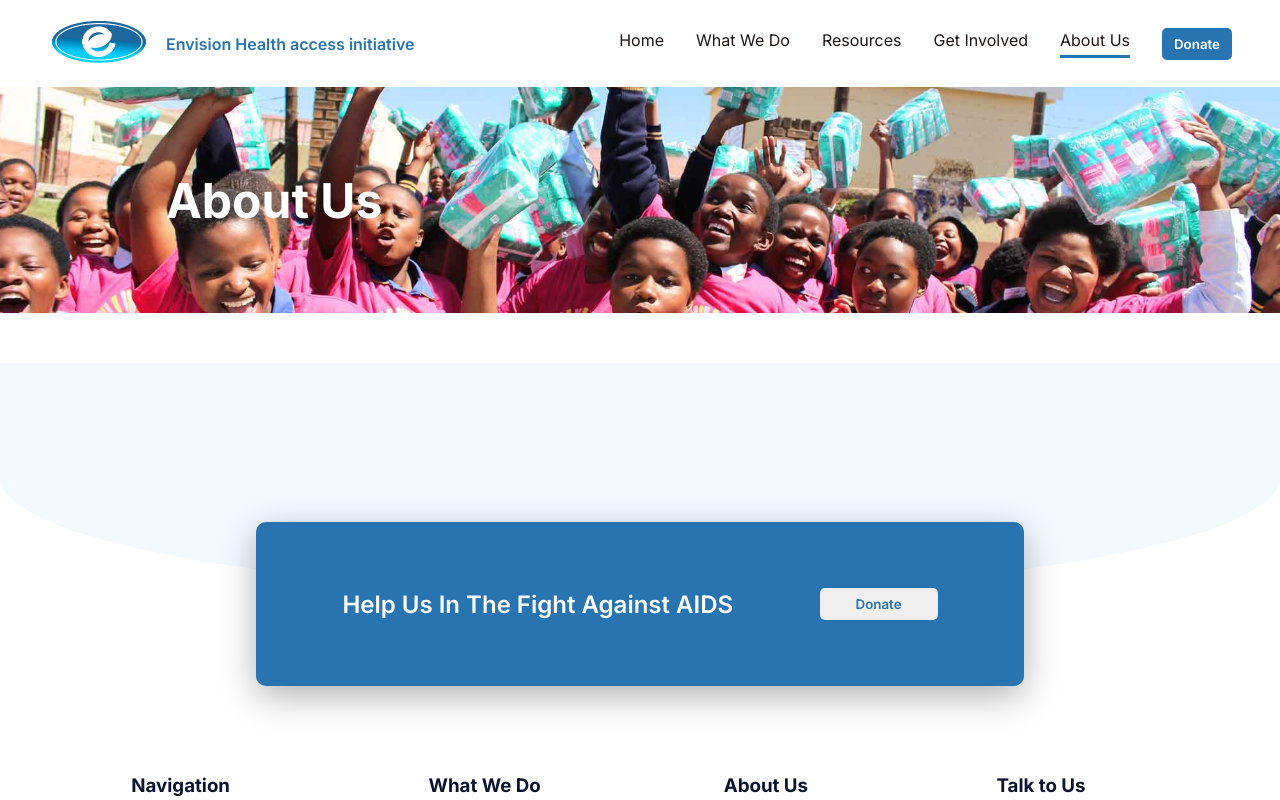
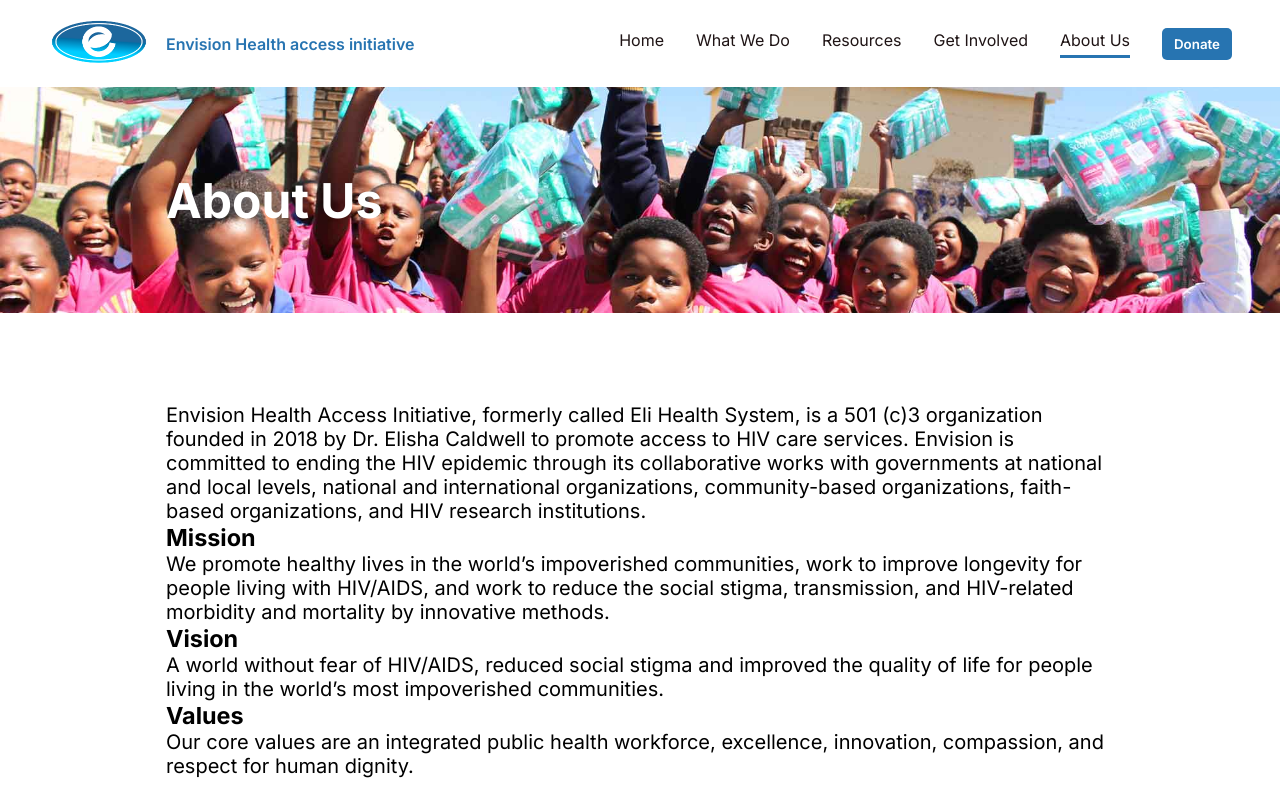
Before and after one commit to jusminpt/react-envision, a React (Create React App) app: page /aboutus in a window 1280 px wide. Shown: the top 800 px of the page. Built offline with nearby package versions, Linux system fonts and the light colour scheme.

Commit message:
Update TODO list and apply donate link

```diff
--- a/src/components/Button/Button.jsx
+++ b/src/components/Button/Button.jsx
@@ -1,8 +1,16 @@
 import React from "react";
 import "./Button.scss";
 
-function Button({ textInput, styleBtn }) {
-  return <button className={`btn ${styleBtn}`}>{textInput}</button>;
+function Button({ textInput, styleBtn, urlBtn }) {
+  const donateBtnHandler = () => {
+    window.open(`${urlBtn}`, "_blank");
+  };
+
+  return (
+    <button className={`btn ${styleBtn}`} onClick={donateBtnHandler}>
+      {textInput}
+    </button>
+  );
 }
 
 export default Button;
--- a/src/components/Footer/Footer.jsx
+++ b/src/components/Footer/Footer.jsx
@@ -13,7 +13,11 @@ function Footer() {
         <div className="app__footer-subtract"></div>
         <div className="app__footer-hero">
           <p>Help Us In The Fight Against AIDS</p>
-          <Button textInput="Donate" styleBtn="secondary" />
+          <Button
+            textInput="Donate"
+            styleBtn="secondary"
+            urlBtn="https://www.paypal.com/donate/?hosted_button_id=RYT8VQHJQY8FQ"
+          />
         </div>
         <div className="app__footer-links">
           <div className="app__footer-links-left">
--- a/src/components/LongCard/LongCard.jsx
+++ b/src/components/LongCard/LongCard.jsx
@@ -5,6 +5,7 @@ import "./LongCard.scss";
 
 function LongCard({ textInput }) {
   return (
+    // TODO: Style, rename, add info
     <div className="longCard" style={{ backgroundImage: `url(${img})` }}>
       <h3>{textInput}</h3>
       <div className="longCard-left">
--- a/src/components/Navbar/Navbar.jsx
+++ b/src/components/Navbar/Navbar.jsx
@@ -22,6 +22,7 @@ function Navbar() {
     setClick(false);
   }, [pathname]);
 
+  // TODO: Check if finalized, then updata the linkData.js and styling for both desktop and mobile version
   return (
     <header>
       <nav className="app__navbar">
@@ -44,7 +45,11 @@ function Navbar() {
               />
             );
           })}
-          <Button textInput="Donate" styleBtn="primary" />
+          <Button
+            textInput="Donate"
+            styleBtn="primary"
+            urlBtn="https://www.paypal.com/donate/?hosted_button_id=RYT8VQHJQY8FQ"
+          />
         </ul>
       </nav>
     </header>
--- a/src/components/Navbar/Navbar.scss
+++ b/src/components/Navbar/Navbar.scss
@@ -3,6 +3,7 @@
   height: 87px;
   padding: 21px 48px;
   box-shadow: 0 2px 5px 0 rgba(0, 0, 0, 0.05);
+  font-size: var(--font-medium);
 
   display: flex;
   justify-content: space-between;
@@ -185,7 +186,7 @@
 
   .app__navbar-dropdown {
     display: contents;
-    font-size: var(--font-medium);
+    font-size: var(--font-small);
 
     li {
       text-align: right;
--- a/src/index.css
+++ b/src/index.css
@@ -3,10 +3,10 @@
 :root {
   /* font */
   --font-base: "Inter", sans-serif;
-  --font-default-size: 16px;
+  --font-default-size: 20px;
   --font-title: 48px;
   --font-title3: 24px;
-  --font-medium: 14px;
+  --font-medium: 16px;
   --font-small: 12px;
 
   /* color */
--- a/src/pages/AboutUs/AboutUs.jsx
+++ b/src/pages/AboutUs/AboutUs.jsx
@@ -5,6 +5,47 @@ function AboutUs() {
   return (
     <div>
       <PageHero headingText="About Us" />
+      <div className="page-section">
+        <p>
+          Envision Health Access Initiative, formerly called Eli Health System,
+          is a 501 (c)3 organization founded in 2018 by Dr. Elisha Caldwell to
+          promote access to HIV care services. Envision is committed to ending
+          the HIV epidemic through its collaborative works with governments at
+          national and local levels, national and international organizations,
+          community-based organizations, faith-based organizations, and HIV
+          research institutions.
+        </p>
+        {/* TODO: Style the section */}
+        <div className="">
+          <div className="">
+            <h3>Mission</h3>
+            <p>
+              We promote healthy lives in the world’s impoverished communities,
+              work to improve longevity for people living with HIV/AIDS, and
+              work to reduce the social stigma, transmission, and HIV-related
+              morbidity and mortality by innovative methods.
+            </p>
+          </div>
+          <div>
+            <h3>Vision</h3>
+            <p>
+              A world without fear of HIV/AIDS, reduced social stigma and
+              improved the quality of life for people living in the world’s most
+              impoverished communities.
+            </p>
+          </div>
+          <div>
+            <h3>Values</h3>
+            <p>
+              Our core values are an integrated public health workforce,
+              excellence, innovation, compassion, and respect for human dignity.
+            </p>
+          </div>
+        </div>
+        <div className="aboutUs-teamMember">
+          {/* TODO: Create a team member card and insert here */}
+        </div>
+      </div>
     </div>
   );
 }
--- a/src/pages/Home/Home.jsx
+++ b/src/pages/Home/Home.jsx
@@ -1,6 +1,8 @@
 import React from "react";
 
 function Home() {
+  // TODO: Wait for the video, img, and check if it is finalized
+  // TODO: If finalized, start adding content and styling
   return <div>Home</div>;
 }
 
--- a/src/pages/Pages.scss
+++ b/src/pages/Pages.scss
@@ -1,5 +1,5 @@
 .page-section {
   display: flex;
   flex-direction: column;
-  margin: 25px 166px;
+  margin: 90px 166px;
 }
--- a/src/pages/Resources/Resources.jsx
+++ b/src/pages/Resources/Resources.jsx
@@ -22,8 +22,10 @@ function Resources() {
           diam quam, semper iaculis condimentum ac, vestibulum eu nisl.226226
         </p>
         <div className="card-section">
-          <LongCard textInput="visit the CDC for more information" />
-          <LongCard textInput="visit the CDC for more information" />
+          {/* TODO: Find the info and doc associate with content */}
+          {/* TODO: Style and rename card */}
+          <LongCard textInput="HIV and Covid-19 Prevention" />
+          <LongCard textInput="Our financial reports" />
         </div>
       </div>
     </div>
--- a/src/pages/WhatWeDo/WhatWeDo.jsx
+++ b/src/pages/WhatWeDo/WhatWeDo.jsx
@@ -5,6 +5,8 @@ function WhatWeDo() {
   return (
     <div>
       <PageHero headingText="What We Do" />
+      {/* TODO: Create project card including styling and insert here */}
+      {/* TODO: Might need to create a projectData.js to store info */}
     </div>
   );
 }
```
Also changed, not shown: src/data/teamData.js (added, +14 -0 lines).
